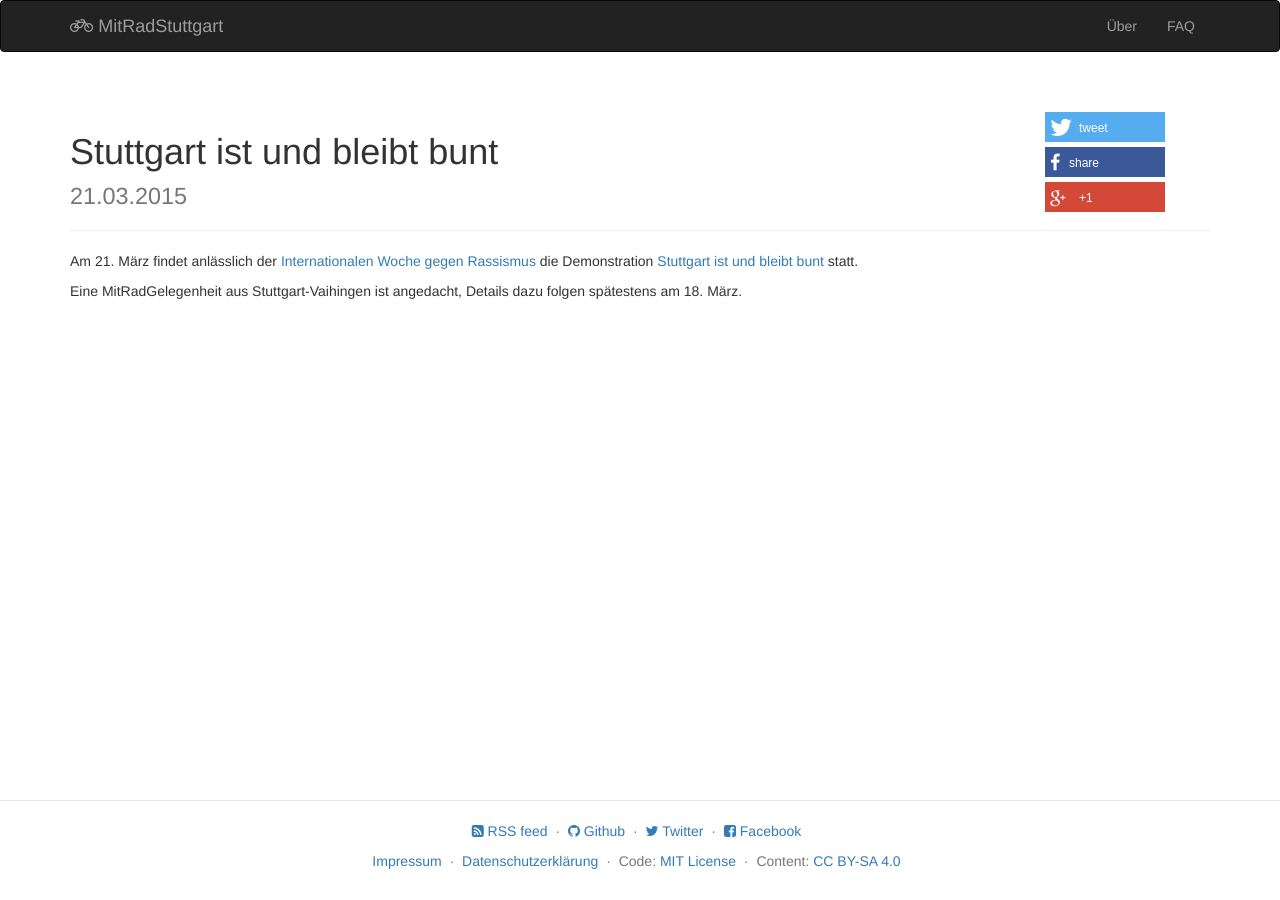
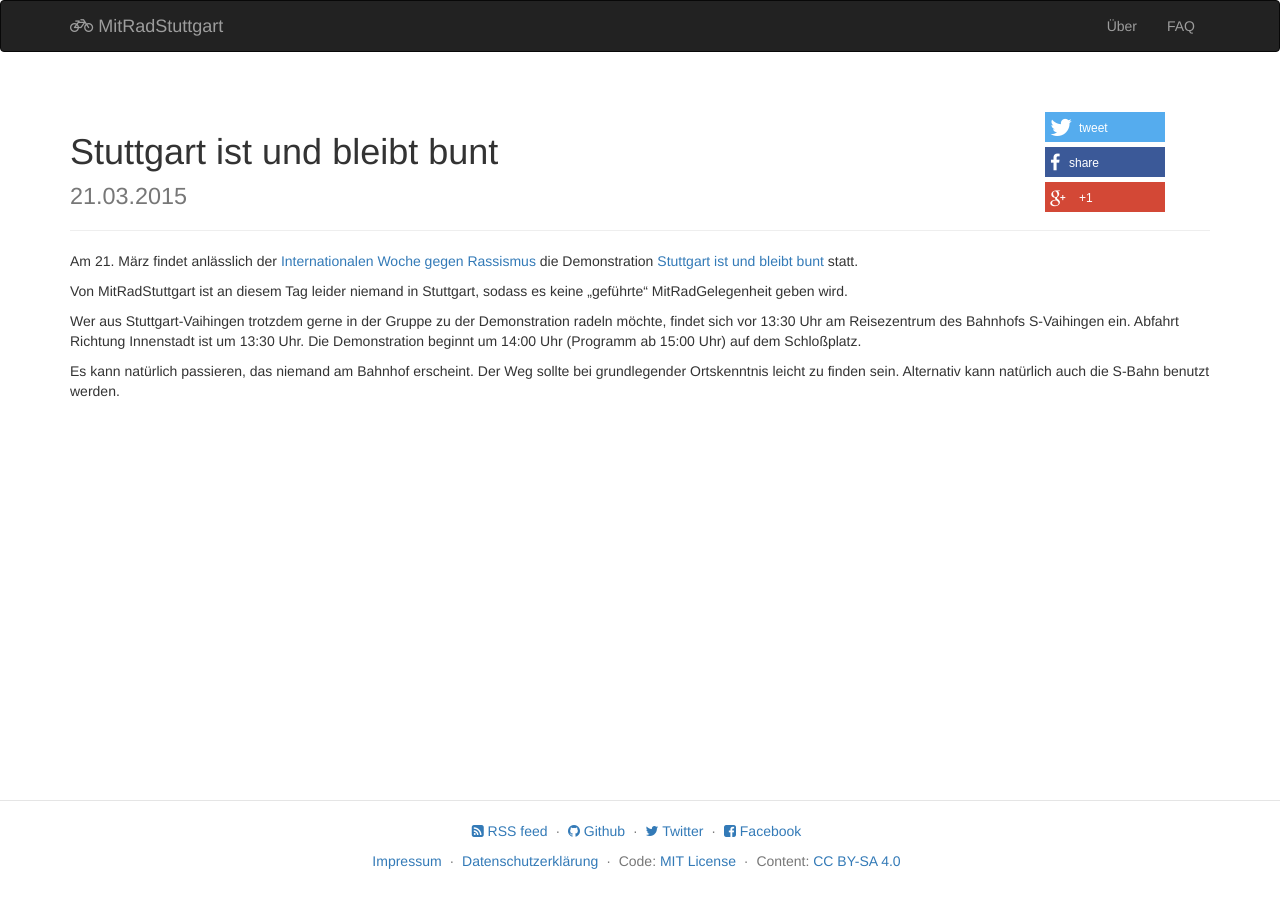
Before and after one commit to mitradstuttgart/mitradstuttgart.github.io, a Jekyll site: the page built from _posts/mrg/2015-03-21-stuttgart-bleibt-bunt.markdown, in a window 1280 px wide. Built offline with Jekyll 4.4.1, drawn with Linux system fonts in a browser that asks for light colours; comment, search, counter and statistics services are not loaded.

Commit message:
Updated MitRadGelegenheit: Stuttgart bleibt bunt, 2015-03-21

```diff
--- a/_posts/mrg/2015-03-21-stuttgart-bleibt-bunt.markdown
+++ b/_posts/mrg/2015-03-21-stuttgart-bleibt-bunt.markdown
@@ -8,8 +8,14 @@ facebook-event:
 
 Am 21.&nbsp;März findet anlässlich der [Internationalen Woche gegen Rassismus][Woche-gegen-Rassismus]{:target="_blank"} die Demonstration [Stuttgart ist und bleibt bunt][Stuttgart-bleibt-bunt]{:target="_blank"} statt.
 
-Eine MitRadGelegenheit aus Stuttgart-Vaihingen ist angedacht, Details dazu folgen spätestens am 18.&nbsp;März.
+Von MitRadStuttgart ist an diesem Tag leider niemand in Stuttgart, sodass es keine „geführte“ MitRadGelegenheit geben wird.
+
+Wer aus Stuttgart-Vaihingen trotzdem gerne in der Gruppe zu der Demonstration radeln möchte, findet sich vor 13:30&nbsp;Uhr am Reisezentrum des Bahnhofs S-Vaihingen ein.  Abfahrt Richtung Innenstadt ist um 13:30&nbsp;Uhr.  Die Demonstration beginnt um 14:00&nbsp;Uhr (Programm ab 15:00&nbsp;Uhr) auf dem Schloßplatz.
+
+Es kann natürlich passieren, das niemand am Bahnhof erscheint.  Der Weg sollte bei grundlegender Ortskenntnis leicht zu finden sein.  Alternativ kann natürlich auch die S-Bahn benutzt werden.
 
 
+
+
+[Woche-gegen-Rassismus]: http://www.internationale-wochen-gegen-rassismus.de/
 [Stuttgart-bleibt-bunt]: https://www.facebook.com/events/406912212813475/
-[Woche-gegen-Rassismus]: http://www.internationale-wochen-gegen-rassismus.de/
```
